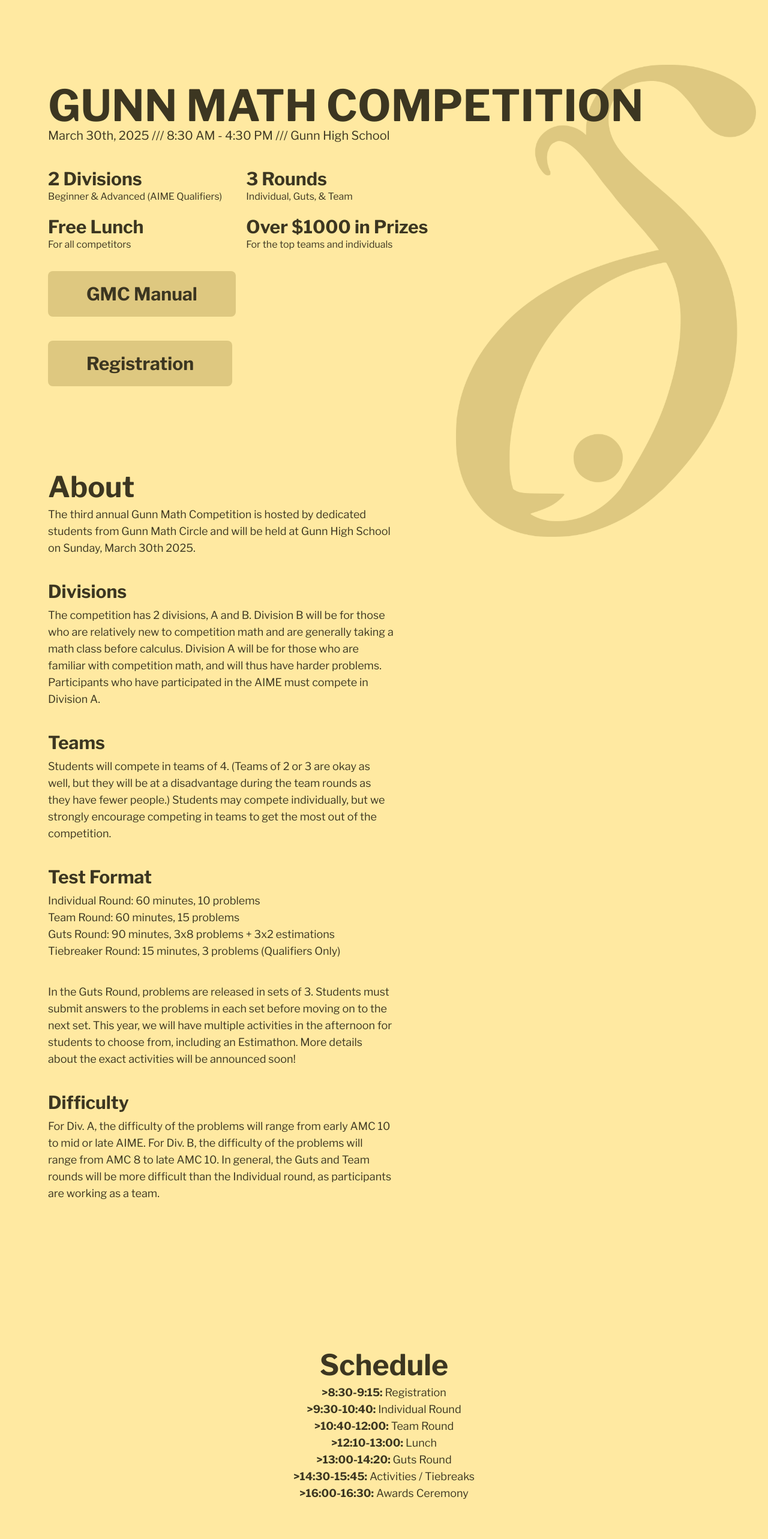
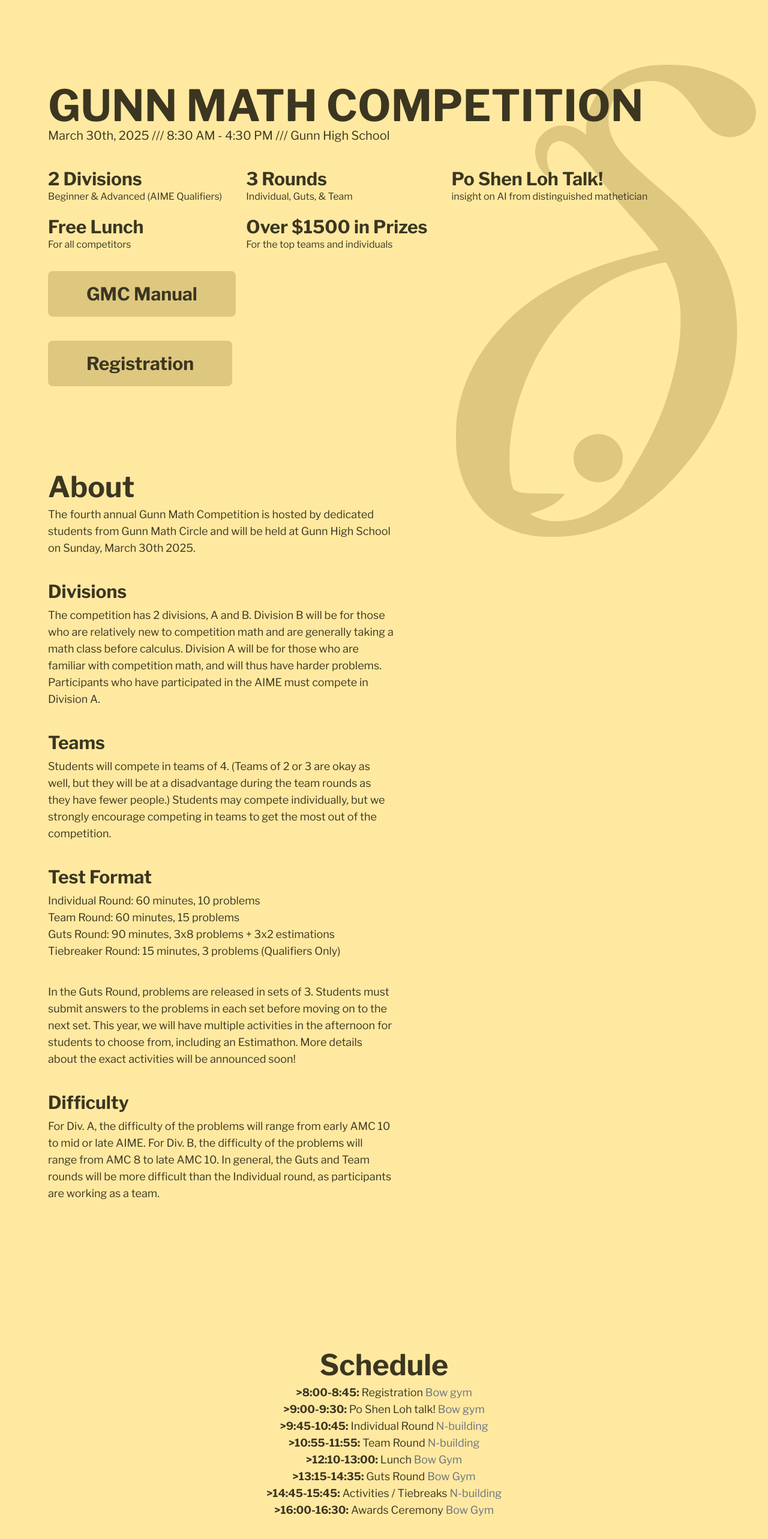
Before and after one commit to GunnMath/gmc-new-website, a Next.js app: page / in a window 1280 px wide. Shown: the part 52-2618 px from the top of the page at 60% size. Built offline with nearby package versions, Linux system fonts and the light colour scheme.

Commit message:
Update schedule
We got Po Shen Loh talk

```diff
--- a/app/page.tsx
+++ b/app/page.tsx
@@ -3,20 +3,25 @@
   import NavBar from '@/components/nav'
 
 
-  const InfoBlock = (props: { header: string, children:string }) => {
+  const InfoBlock = (props: { header: string; children: string }) => {
     return (
       <div>
         <div className="text-3xl font-bold">{props.header}</div>
-        <div>{props.children}</div>
+        <div className="break-words whitespace-normal">{props.children}</div>
       </div>
-    )
-  }
+    );
+  };
 
-  const ScheduleItem = (props: { start: string, end:string, children:string}) => {
+
+  const ScheduleItem = (props: { start: string, end: string, children: string, location?: string }) => {
     return (
-      <div className="md:text-lg"><span className="font-bold">{">"}{props.start}-{props.end}:</span> {props.children}</div>
-    )
-  }
+      <div className="md:text-lg">
+        <span className="font-bold">{">"}{props.start}-{props.end}:</span> {props.children}
+        {props.location && <span className="text-gray-500"> {props.location}</span>}
+      </div>
+    );
+  };
+
 
   const Sponsor = (props: { src: string, url: string, alt:string, square?:boolean }) => {
     return (
@@ -43,7 +48,10 @@
             </div>
             <div className="flex flex-col gap-5">
               <InfoBlock header="3 Rounds">Individual, Guts, & Team</InfoBlock>
-              <InfoBlock header="Over $1000 in Prizes">For the top teams and individuals</InfoBlock>
+              <InfoBlock header="Over $1500 in Prizes">For the top teams and individuals</InfoBlock>
+            </div>
+            <div className="flex flex-col gap-5">
+              <InfoBlock header="Po Shen Loh Talk!"> insight on AI from distinguished mathetician </InfoBlock>
             </div>
           </div>
 
@@ -65,7 +73,7 @@
         <div className="px-10 py-10 md:px-20">
           <Heading1>About</Heading1>
           <Paragraph>
-            The third annual Gunn Math Competition is hosted by dedicated students from Gunn Math Circle and will be held at Gunn High School on Sunday, March 30th 2025.
+            The fourth annual Gunn Math Competition is hosted by dedicated students from Gunn Math Circle and will be held at Gunn High School on Sunday, March 30th 2025.
           </Paragraph>
 
           <Heading2>Divisions</Heading2>
@@ -98,25 +106,28 @@
 
         <div className="flex flex-col items-center py-32">
           <Heading1>Schedule</Heading1>
-          <ScheduleItem start="8:30" end="9:15">Registration</ScheduleItem>
-          <ScheduleItem start="9:30" end="10:40">Individual Round</ScheduleItem>
-          <ScheduleItem start="10:40" end="12:00">Team Round</ScheduleItem>
-          <ScheduleItem start="12:10" end="13:00">Lunch</ScheduleItem>
-          <ScheduleItem start="13:00" end="14:20">Guts Round</ScheduleItem>
-          <ScheduleItem start="14:30" end="15:45">Activities / Tiebreaks</ScheduleItem>
-          <ScheduleItem start="16:00" end="16:30">Awards Ceremony</ScheduleItem>
+          <ScheduleItem start="8:00" end="8:45" location="Bow gym">Registration</ScheduleItem>
+          <ScheduleItem start="9:00" end="9:30" location="Bow gym">Po Shen Loh talk!</ScheduleItem>
+          <ScheduleItem start="9:45" end="10:45" location="N-building">Individual Round</ScheduleItem>
+          <ScheduleItem start="10:55" end="11:55" location="N-building">Team Round</ScheduleItem>
+          <ScheduleItem start="12:10" end="13:00" location="Bow Gym">Lunch</ScheduleItem>
+          <ScheduleItem start="13:15" end="14:35" location="Bow Gym">Guts Round</ScheduleItem>
+          <ScheduleItem start="14:45" end="15:45" location="N-building">Activities / Tiebreaks</ScheduleItem>
+          <ScheduleItem start="16:00" end="16:30" location="Bow Gym">Awards Ceremony</ScheduleItem>
+
         </div>
 
         <div className="flex flex-col items-center py-32 gap-5">
           <h1 className="font-bold text-3xl md:text-5xl my-5">Sponsors</h1>
           <Sponsor src="/janestreetblack.png" url="https://www.janestreet.com/" alt="Jane Street" />
           <Sponsor src="/HRT.png" url="https://www.hudsonrivertrading.com/" alt="Hudson River Trading" />
+          <Sponsor src="/live.png" url="https://live.poshenloh.com/" alt="Po Shen Loh Live" />
           {/*
 
           <Sponsor src="/thinkfund.png" url="https://www.mitchellparkteenservices.org/thinkfund" alt="Thinkfund" square />
           <Sponsor src="/aops.png" url="https://artofproblemsolving.com/" alt="Art of Problem Solving" />
           <Sponsor src="/wolfram.png" url="https://www.wolfram.com/" alt="Wolfram" />
-          <Sponsor src="/live.png" url="https://live.poshenloh.com/" alt="Live" />
+
 
     */}
     </div>
```
